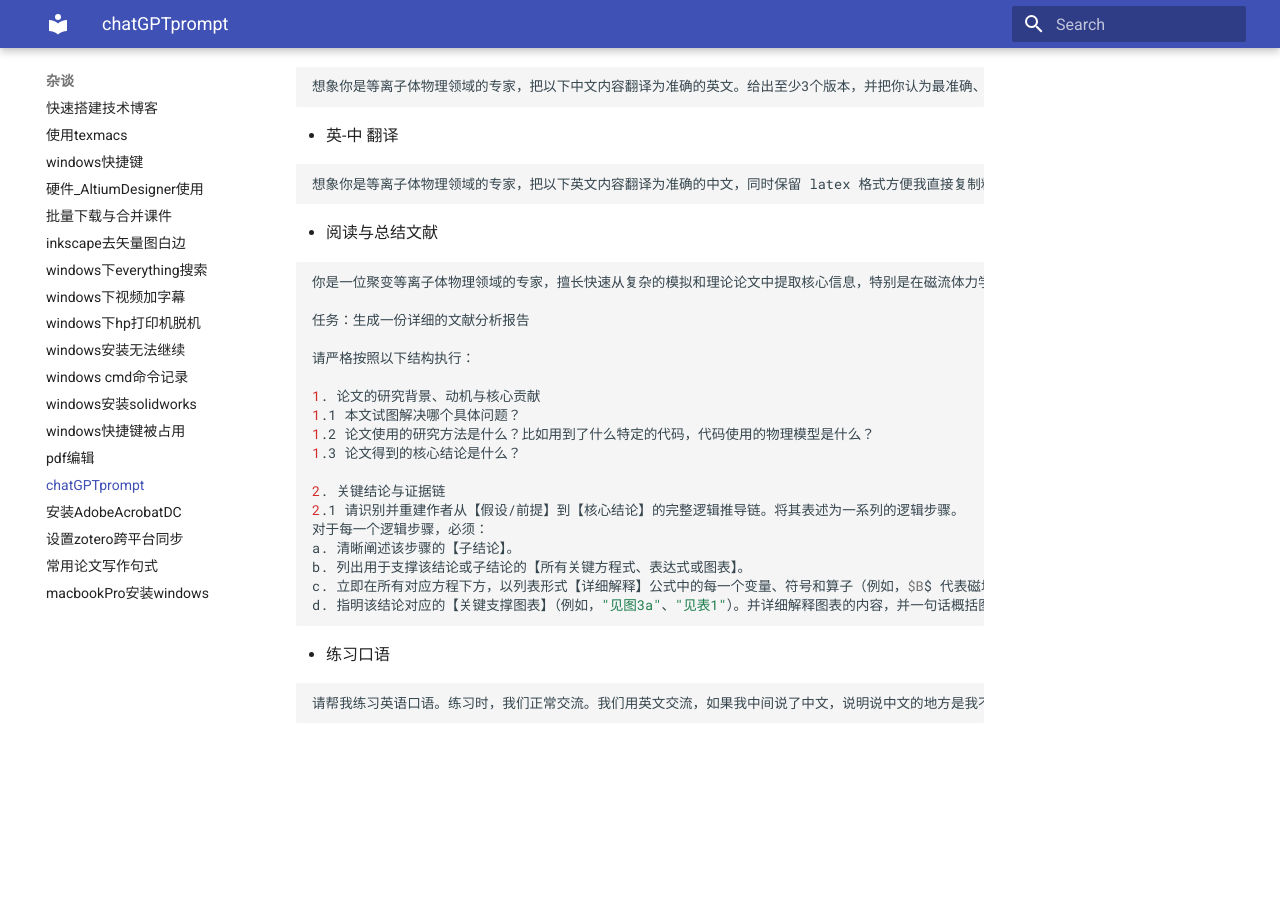
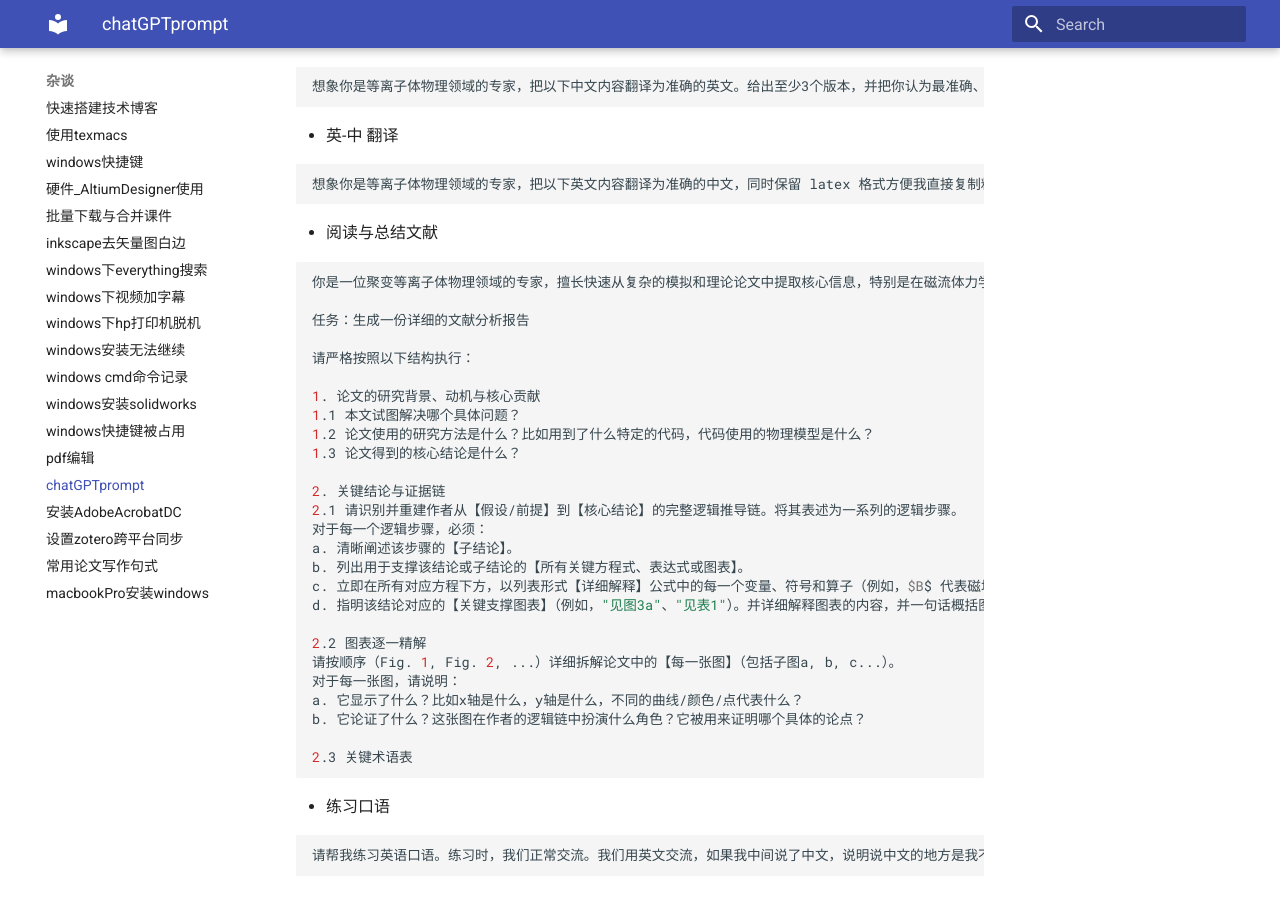
Before and after one commit to ymma98/technotes, an MkDocs documentation site: the page built from docs/杂谈/chatGPT_prompt.md, in a window 1280 px wide and 900 px high, scrolled down 984 px. Built offline with MkDocs 1.6.1 and Material for MkDocs 9.7.7, drawn with Linux system fonts in a browser that asks for light colours; before the commit the page ends 1731 px from its top, so only the background shows below that.

Commit message:
docs/杂谈/chatGPT_prompt.md updated from https://stackedit.cn/

````diff
--- a/docs/杂谈/chatGPT_prompt.md
+++ b/docs/杂谈/chatGPT_prompt.md
@@ -77,6 +77,13 @@ b. 列出用于支撑该结论或子结论的【所有关键方程式、表达
 c. 立即在所有对应方程下方，以列表形式【详细解释】公式中的每一个变量、符号和算子（例如，$B$ 代表磁场强度，$T_e$ 代表电子温度，$\gamma$ 代表不稳定性增长率）
 d. 指明该结论对应的【关键支撑图表】（例如，"见图3a"、"见表1"）。并详细解释图表的内容，并一句话概括图表传达的信息
 
+2.2 图表逐一精解
+请按顺序（Fig. 1, Fig. 2, ...）详细拆解论文中的【每一张图】（包括子图a, b, c...）。
+对于每一张图，请说明：
+a. 它显示了什么？比如x轴是什么，y轴是什么，不同的曲线/颜色/点代表什么？
+b. 它论证了什么？这张图在作者的逻辑链中扮演什么角色？它被用来证明哪个具体的论点？
+
+2.3 关键术语表
 ```
 
 * 练习口语
````
Also changed, not shown: other parts of docs/杂谈/chatGPT_prompt.md (+1 -1 lines).
